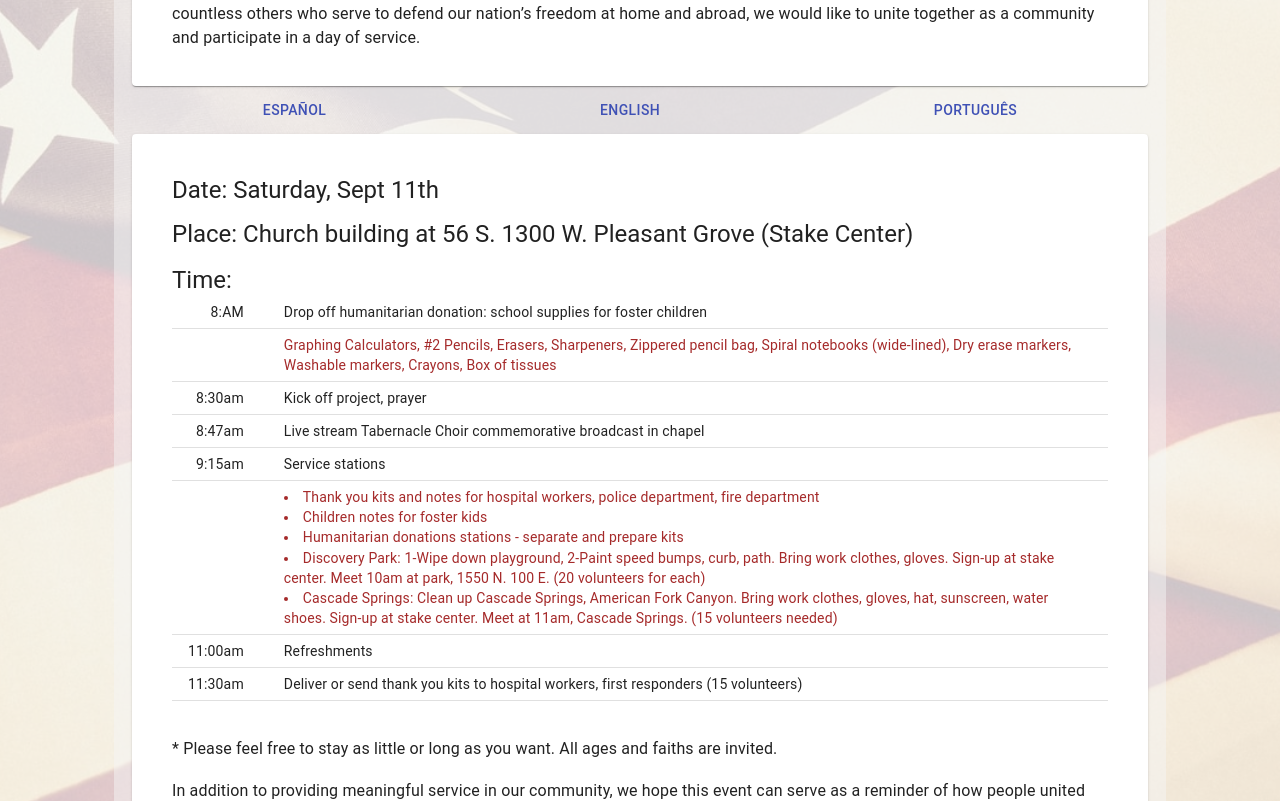
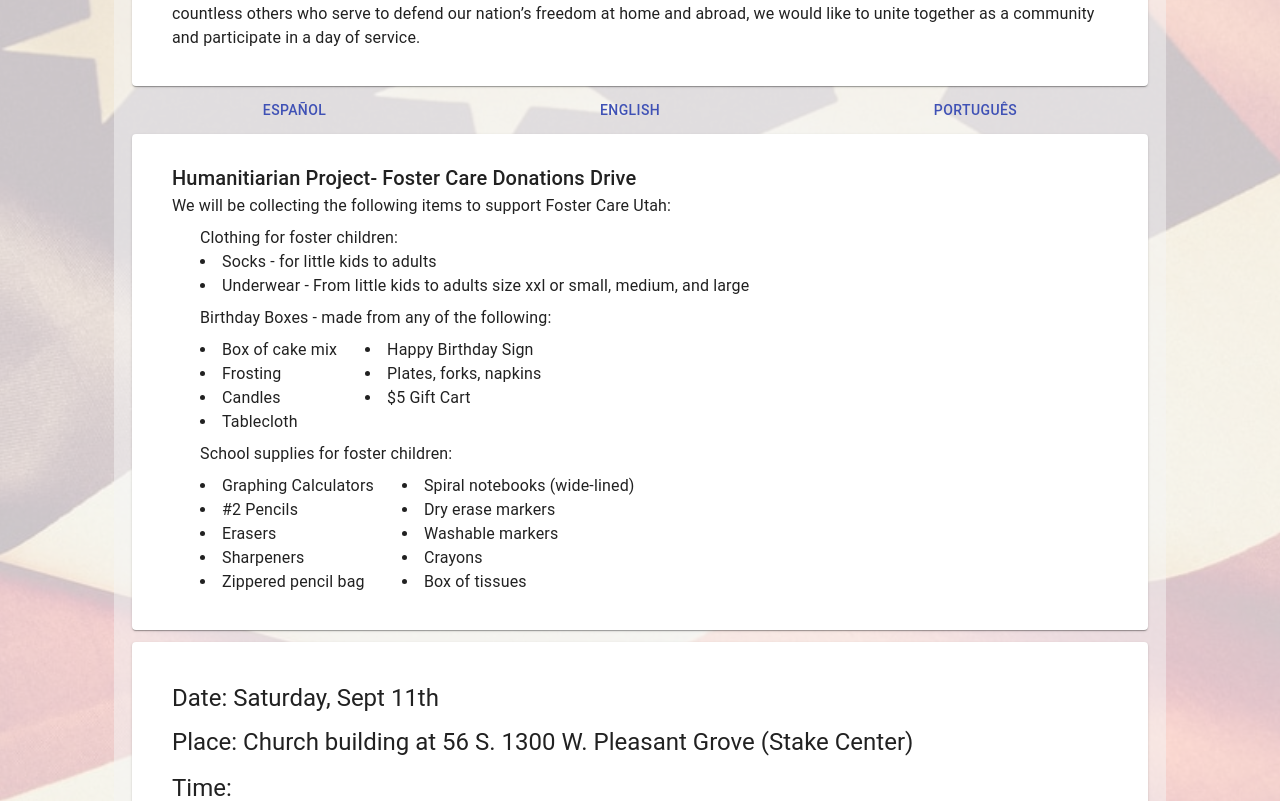
Before and after one commit to smcgee31/pg_west_sept11_service_day, a React (Create React App) app: page / in a window 1280 px wide. Shown: the part 608-1409 px from the top of the page. Built offline with nearby package versions, Linux system fonts and the light colour scheme.

Commit message:
adds humanitarian project card

```diff
--- /dev/null
+++ b/src/components/HumanitarianProject.jsx
@@ -0,0 +1,173 @@
+import React from 'react';
+import { Card, CardContent, Typography } from '@material-ui/core';
+
+const Intro = ({ lang }) => {
+  return (
+    <Card style={{ padding: 12, margin: 6 }}>
+      <CardContent style={{ marginLeft: 12 }}>
+        <Typography variant="h6">
+          {lang === 'en' && `Humanitiarian Project- Foster Care Donations Drive`}
+          {lang === 'es' && `Proyecto Humanitario - Campaña de donaciones para hogares de crianza`}
+          {lang === 'pt' && `Projeto Humanitário - Foster Care Donations Drive`}
+        </Typography>
+        <Typography>
+          {lang === 'en' &&
+            `We will be collecting the following items to support Foster Care Utah:`}
+          {lang === 'es' &&
+            `Recopilaremos los siguientes artículos para apoyar a Foster Care Utah:`}
+          {lang === 'pt' &&
+            `Estaremos coletando os seguintes itens para apoiar a Foster Care Utah:`}
+        </Typography>
+        <Typography style={{ paddingLeft: 28, marginTop: 8 }}>
+          {lang === 'en' && `Clothing for foster children:`}
+          {lang === 'es' && `Ropa para niños de crianza:`}
+          {lang === 'pt' && `Roupas para filhos adotivos:`}
+          {lang === 'en' && (
+            <>
+              <li>Socks - for little kids to adults</li>
+              <li>Underwear - From little kids to adults size xxl or small, medium, and large</li>
+            </>
+          )}
+          {lang === 'es' && (
+            <>
+              <li>Calcetines - para niños y niñas hasta adultos</li>
+              <li>
+                Ropa interior: desde niños pequeños hasta adultos, talla xxl o pequeña, mediana y
+                grande.
+              </li>
+            </>
+          )}
+          {lang === 'pt' && (
+            <>
+              <li>Meias - para crianças pequenas para adultos</li>
+              <li>Roupa íntima - De crianças a adultos tamanho xxl ou pequeno, médio e grande</li>
+            </>
+          )}
+        </Typography>
+        <Typography style={{ paddingLeft: 28, marginTop: 8 }}>
+          {lang === 'en' && `Birthday Boxes - made from any of the following:`}
+          {lang === 'es' && `Cajas de cumpleaños: hechas de cualquiera de los siguientes:`}
+          {lang === 'pt' && `Caixas de aniversário - feitas de qualquer um dos seguintes:`}
+        </Typography>
+        <div style={{ display: 'flex' }}>
+          <Typography style={{ paddingLeft: 28, marginTop: 8 }}>
+            {lang === 'en' && (
+              <>
+                <li>Box of cake mix</li>
+                <li>Frosting</li>
+                <li>Candles</li>
+                <li>Tablecloth</li>
+              </>
+            )}
+            {lang === 'es' && (
+              <>
+                <li>Caja de mezcla para pastel</li>
+                <li>Crema</li>
+                <li>Velas</li>
+                <li>Manteles</li>
+              </>
+            )}
+            {lang === 'pt' && (
+              <>
+                <li>Caixa de mistura para bolo</li>
+                <li>Geada</li>
+                <li>Velas</li>
+                <li>Toalha de mesa</li>
+              </>
+            )}
+          </Typography>
+          <Typography style={{ paddingLeft: 28, marginTop: 8 }}>
+            {lang === 'en' && (
+              <>
+                <li>Happy Birthday Sign</li>
+                <li>Plates, forks, napkins</li>
+                <li>$5 Gift Cart</li>
+              </>
+            )}
+            {lang === 'es' && (
+              <>
+                <li>Feliz cumpleaños, señal</li>
+                <li>Platos, tenedores, servilletas</li>
+                <li>Carrito de regalo de $ 5</li>
+              </>
+            )}
+            {lang === 'pt' && (
+              <>
+                <li>Sinal de feliz aniversario</li>
+                <li>Pratos, garfos, guardanapos</li>
+                <li>Carrinho de presente de $ 5</li>
+              </>
+            )}
+          </Typography>
+        </div>
+        <Typography style={{ paddingLeft: 28, marginTop: 8 }}>
+          {lang === 'en' && `School supplies for foster children:`}
+          {lang === 'es' && `Útiles escolares para niños de crianza:`}
+          {lang === 'pt' && `Material escolar para crianças adotadas:`}
+        </Typography>
+        <div style={{ display: 'flex' }}>
+          <Typography style={{ paddingLeft: 28, marginTop: 8 }}>
+            {lang === 'en' && (
+              <>
+                <li>Graphing Calculators</li>
+                <li>#2 Pencils</li>
+                <li>Erasers</li>
+                <li>Sharpeners</li>
+                <li>Zippered pencil bag</li>
+              </>
+            )}
+            {lang === 'es' && (
+              <>
+                <li>Calculadoras gráficas</li>
+                <li># 2 lápices</li>
+                <li>Borradores</li>
+                <li>Sacapuntas</li>
+                <li>Bolso lápiz con cremallera</li>
+              </>
+            )}
+            {lang === 'pt' && (
+              <>
+                <li>Calculadoras Gráficas</li>
+                <li># 2 Lápis</li>
+                <li>Borrachas</li>
+                <li>Afiadores</li>
+                <li>Bolsa de lápis com zíper</li>
+              </>
+            )}
+          </Typography>
+          <Typography style={{ paddingLeft: 28, marginTop: 8 }}>
+            {lang === 'en' && (
+              <>
+                <li>Spiral notebooks (wide-lined)</li>
+                <li>Dry erase markers</li>
+                <li>Washable markers</li>
+                <li>Crayons</li>
+                <li>Box of tissues</li>
+              </>
+            )}
+            {lang === 'es' && (
+              <>
+                <li>Cuadernos de espiral (de líneas anchas)</li>
+                <li>Marcador no-permanente</li>
+                <li>Marcadores lavables</li>
+                <li>Lápices de color</li>
+                <li>Caja de pañuelos</li>
+              </>
+            )}
+            {lang === 'pt' && (
+              <>
+                <li>Cadernos espirais (de linhas largas)</li>
+                <li>Marcadores de apagamento a seco</li>
+                <li>Marcadores laváveis</li>
+                <li>Giz de cera</li>
+                <li>Caixa de lenços</li>
+              </>
+            )}
+          </Typography>
+        </div>
+      </CardContent>
+    </Card>
+  );
+};
+
+export default Intro;
--- a/src/layout/Main.jsx
+++ b/src/layout/Main.jsx
@@ -3,6 +3,7 @@ import { Grid, Button } from '@material-ui/core';
 
 import Intro from '../components/Intro';
 import Details from '../components/Details';
+import HumanitarianProject from '../components/HumanitarianProject';
 
 import useLocalStorage from '../useLocalStorage';
 
@@ -29,7 +30,8 @@ const Main = () => {
           Português
         </Button>
       </div>
-      <Grid container xs={12} item={true}>
+      <Grid sm={12} item={true}>
+        <HumanitarianProject lang={lang} />
         <Details lang={lang} />
       </Grid>
     </>
```
